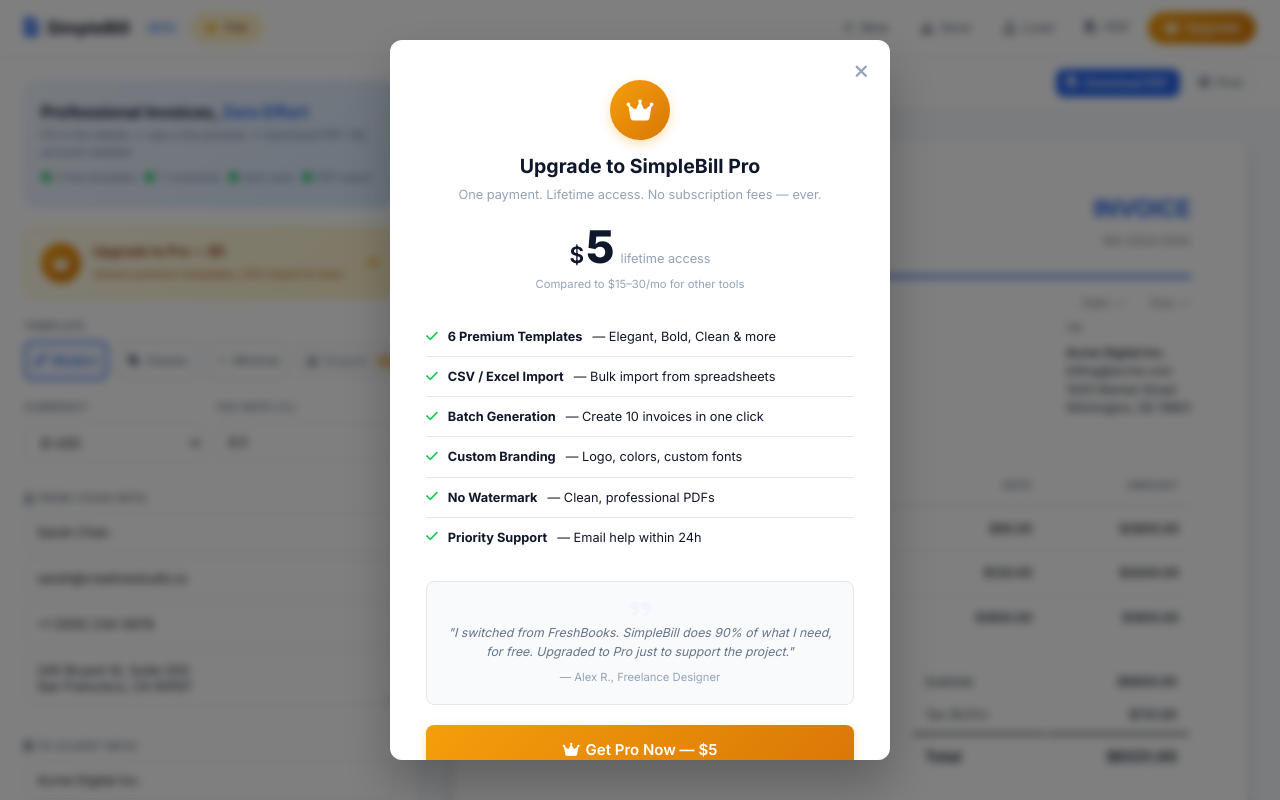
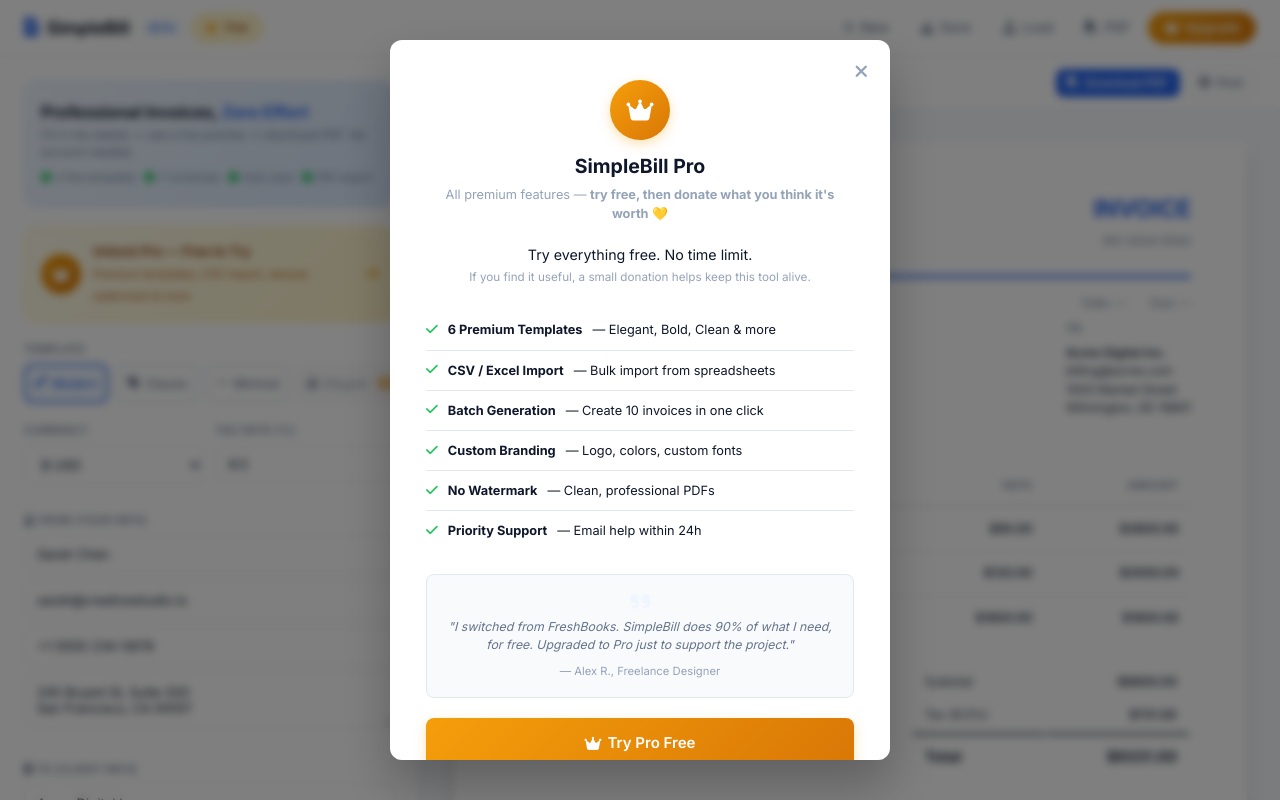
Before and after one commit to Arker-Newton/simplebill, a website: page index.html in a window 1280 px wide. Both pictures are taken after a click on the link "Upgrade". Shown: the top 800 px of the page. Drawn offline with Linux system fonts and the light colour scheme.

Commit message:
Switch to donate model: free Pro trial, Ko-fi donation link

```diff
--- a/index.html
+++ b/index.html
@@ -105,8 +105,8 @@
         <div class="pro-banner" onclick="showProModal()">
           <div class="pro-banner-icon"><i class="fas fa-crown"></i></div>
           <div class="pro-banner-text">
-            <strong>Upgrade to Pro — $5</strong>
-            <span>Unlock premium templates, CSV import & more</span>
+            <strong>Unlock Pro — Free to Try</strong>
+            <span>Premium templates, CSV import, remove watermark & more</span>
           </div>
           <div class="pro-banner-arrow"><i class="fas fa-arrow-right"></i></div>
         </div>
@@ -246,9 +246,9 @@
 
         <!-- Pro CTA -->
         <div class="pro-cta">
-          <p>✨ Remove the watermark, unlock premium templates, and more.</p>
+          <p>✨ Remove the watermark and unlock all premium features.</p>
           <button class="btn btn-primary" onclick="showProModal()" style="width:100%;justify-content:center;">
-            <i class="fas fa-crown"></i> Upgrade to Pro — $5 <span style="font-weight:400;font-size:0.75rem;margin-left:6px;">lifetime</span>
+            <i class="fas fa-crown"></i> Unlock Pro — Free
           </button>
         </div>
 
@@ -279,17 +279,13 @@
 
       <div class="modal-header">
         <div class="modal-icon"><i class="fas fa-crown"></i></div>
-        <h2>Upgrade to SimpleBill Pro</h2>
-        <p class="modal-sub">One payment. Lifetime access. No subscription fees — ever.</p>
+        <h2>SimpleBill Pro</h2>
+        <p class="modal-sub">All premium features — <strong>try free, then donate what you think it's worth</strong> 💛</p>
       </div>
 
       <div class="modal-pricing">
-        <div class="price-tag">
-          <span class="price-currency">$</span>
-          <span class="price-amount">5</span>
-          <span class="price-period">lifetime access</span>
-        </div>
-        <p style="font-size:0.75rem;color:var(--text-muted);margin-top:4px;">Compared to $15–30/mo for other tools</p>
+        <p style="font-size:0.95rem;color:var(--text);margin-bottom:4px;">Try everything free. No time limit.</p>
+        <p style="font-size:0.78rem;color:var(--text-muted);">If you find it useful, a small donation helps keep this tool alive.</p>
       </div>
 
       <div class="modal-features">
@@ -308,12 +304,12 @@
       </div>
 
       <a href="#" class="btn btn-primary modal-pay-btn" onclick="handleProPurchase()">
-        <i class="fas fa-crown"></i> Get Pro Now — $5
+        <i class="fas fa-crown"></i> Try Pro Free
       </a>
-      <p class="modal-guarantee">🔒 30-day money-back guarantee. Pay once, use forever.</p>
+      <p class="modal-guarantee">🔒 No credit card needed. Unlock all features now.</p>
 
       <div class="modal-alternatives">
-        <p>Not ready yet? No problem — the free version is yours to use.</p>
+        <p>Like SimpleBill? <a href="https://ko-fi.com/simplebill" target="_blank" style="color:var(--red);font-weight:600;">Buy us a coffee ☕</a> — every bit helps keep this free tool alive.</p>
       </div>
     </div>
   </div>
--- a/js/app.js
+++ b/js/app.js
@@ -373,10 +373,10 @@ function unlockPro() {
 }
 
 function handleProPurchase() {
-  // Placeholder — will replace with Gumroad link after user registers
-  // For now, let user "try" Pro for evaluation
-  if (confirm('Gumroad payment setup is in progress. Click OK to unlock Pro for evaluation.')) {
+  // Option C: Unlock Pro for evaluation + show donate info
+  if (confirm('🎉 Try Pro FREE for evaluation! Support development with a donation if you find it useful.')) {
     unlockPro();
+    showToast('🎉 Pro unlocked! Watermark removed, all features enabled.');
   }
 }
 
```
